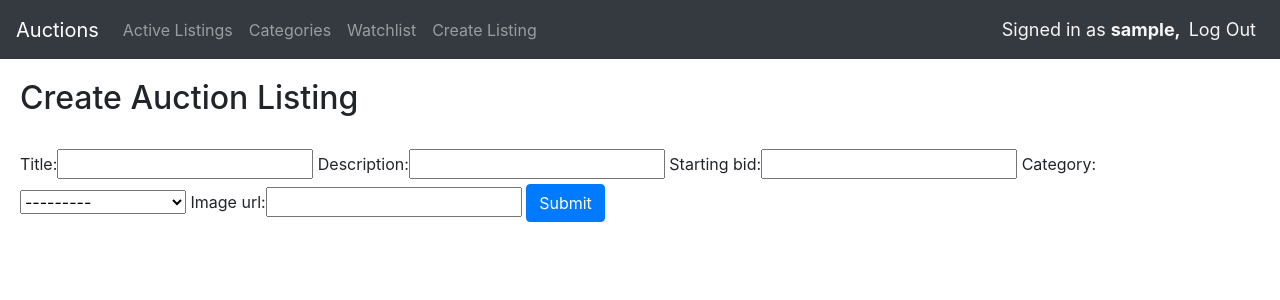
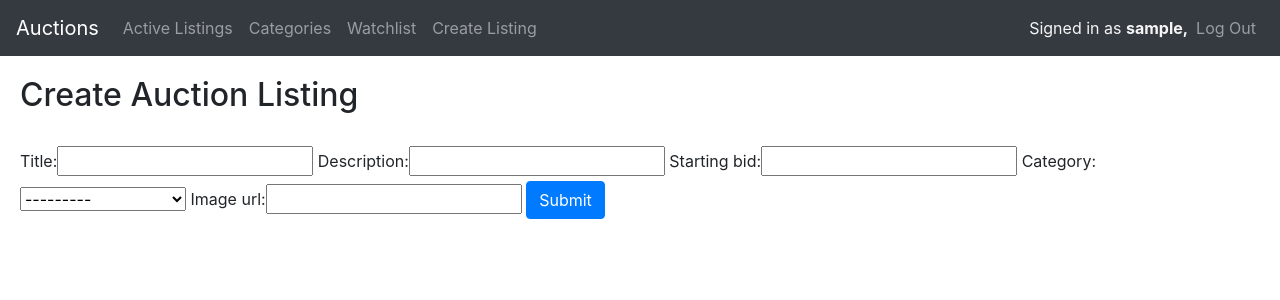
Before and after one commit to visualsoul/commerce, a Django app: page /create in a window 1280 px wide. Shown: the top 300 px of the page. Run offline with Django 3.2, Linux system fonts and the light colour scheme; the visitor is signed in with stand-in values (Sample User, id 1); data that the repository does not hold is empty; some libraries are stand-ins or nearby versions.

Commit message:
NavBar menu :hover update

```diff
--- a/auctions/static/auctions/styles.css
+++ b/auctions/static/auctions/styles.css
@@ -6,22 +6,23 @@ body {
 }
 
 .hello-msg {
-    font-size: 18px;
+    font-size: 16px;
     color: whitesmoke;
     padding-top: 8px;
 }
 
 #logout {
-    font-size: 18px;
-    color: whitesmoke;
+    font-size: 16px;
+    color: #9a9da0;
 
 }
 
 #logout:hover {
-    color: white;
+    color: whitesmoke;
     text-decoration-line: none;
-    font-weight: bold;
 }
+
+
 
 .message-success {
     visibility: hidden;
--- a/auctions/templates/auctions/navbar.html
+++ b/auctions/templates/auctions/navbar.html
@@ -7,21 +7,21 @@
   <div class="collapse navbar-collapse justify-content-between" id="navbarNav">
             <ul class="nav navbar-nav navbar-left">
             <li class="nav-item">
-                <a class="nav-link" href="{% url 'index' %}">Active Listings</a>
+                <a id="logout" class="nav-link" href="{% url 'index' %}">Active Listings</a>
             </li>
             {% if user.is_authenticated %}
                 <li class="nav-item">
-                    <a class="nav-link" href="{% url 'categories' %}">Categories</a>
+                    <a id="logout" class="nav-link" href="{% url 'categories' %}">Categories</a>
                 </li>
                 <li class="nav-item">
-                    <a class="nav-link" href="{% url 'watchlist' %}">Watchlist
+                    <a id="logout" class="nav-link" href="{% url 'watchlist' %}">Watchlist
                     {% if watchlist_counter %}
                    [{{ watchlist_counter }}]
                     {% endif %}
                     </a>
                 </li>
                 <li class="nav-item">
-                    <a class="nav-link" href="{% url 'create' %}">Create Listing</a>
+                    <a id="logout" class="nav-link" href="{% url 'create' %}">Create Listing</a>
                 </li>
 
                 </ul>
@@ -33,10 +33,10 @@
 
             {% else %}
                 <li class="nav-item">
-                    <a class="nav-link" href="{% url 'login' %}">Log In</a>
+                    <a id="logout" class="nav-link" href="{% url 'login' %}">Log In</a>
                 </li>
                 <li class="nav-item">
-                    <a class="nav-link" href="{% url 'register' %}">Register</a>
+                    <a id="logout" class="nav-link" href="{% url 'register' %}">Register</a>
                 </li>
             {% endif %}
         </ul>
```
